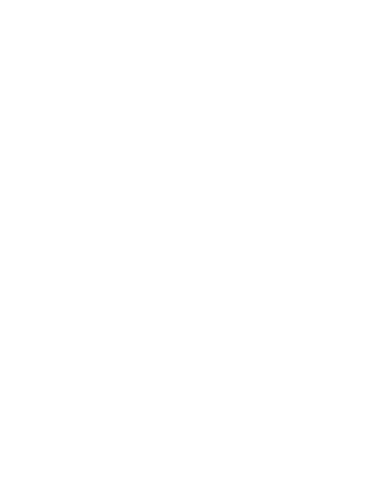
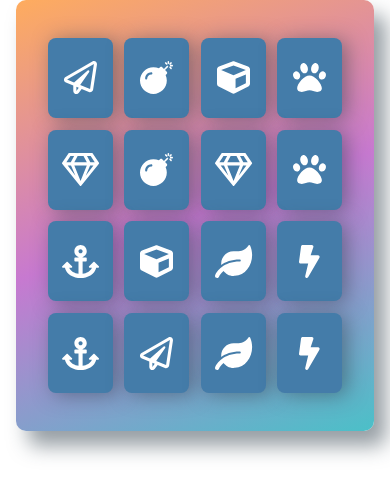
Before and after one commit to dominikaporzyczka/MemoryGame, a plain HTML site: page index.html in a window 390 px wide. Drawn offline with Linux system fonts and the light colour scheme.

Commit message:
feat: Add style for board
Add style for board and cards and make it responsive

```diff
--- a/css/app.css
+++ b/css/app.css
@@ -2,7 +2,7 @@ html {
     box-sizing: border-box;
 }
 
-*
+*,
 *::before,
 *::after {
     box-sizing: inherit;
@@ -15,3 +15,44 @@ body {
     margin: 0;
     padding: 0;
 }
+
+#container {
+    display: flex;
+    justify-content: center;
+    align-items: center;
+    flex-direction: column;
+}
+
+/*
+* BOARD
+*/
+
+.deck {
+    display: flex;
+    padding: 2em;
+    margin: 0 1em 3em 1em;
+
+    flex-wrap: wrap;
+    align-items: center;
+    justify-content: space-between;
+    box-shadow: 12px 15px 20px 0 rgba(46, 61, 73, 0.5);
+    background: linear-gradient(160deg, #feac5e, #c779d0, #4bc0c8);
+    list-style-type: none;
+    border-radius: 10px;
+}
+
+.deck li {
+    display: flex;
+    flex: 0 0 22%;
+    padding: 8% 0;
+    margin: 2% 0;
+    font-size: 33px;
+
+    justify-content: center;
+    align-items: center;
+    background: #447ca9;
+    color: #fff;
+    box-shadow: 5px 2px 20px 0 rgba(46, 61, 73, 0.5);
+    border-radius: 8px;
+    cursor: pointer;
+}
--- /dev/null
+++ b/css/responsive.css
@@ -0,0 +1,9 @@
+@media screen and (max-width: 500px) {
+    .deck {
+        padding: 1em;
+    }
+
+    .deck li {
+        font-size: 20px;
+    }
+}
--- a/js/app.js
+++ b/js/app.js
@@ -31,3 +31,5 @@ function prepareHTML(board, container) {
 
     container.appendChild(listOfCard);
 }
+
+prepareHTML(prepareBoard(), container);
```
